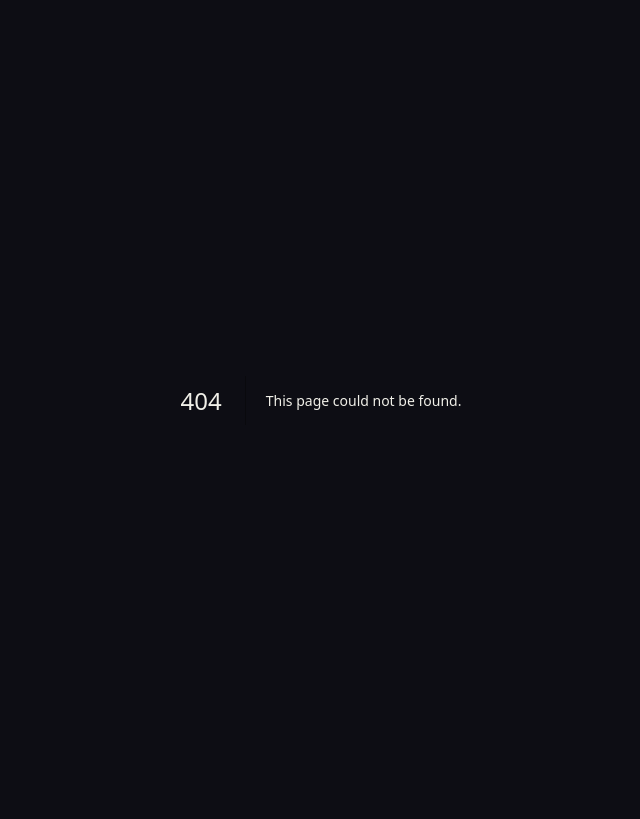
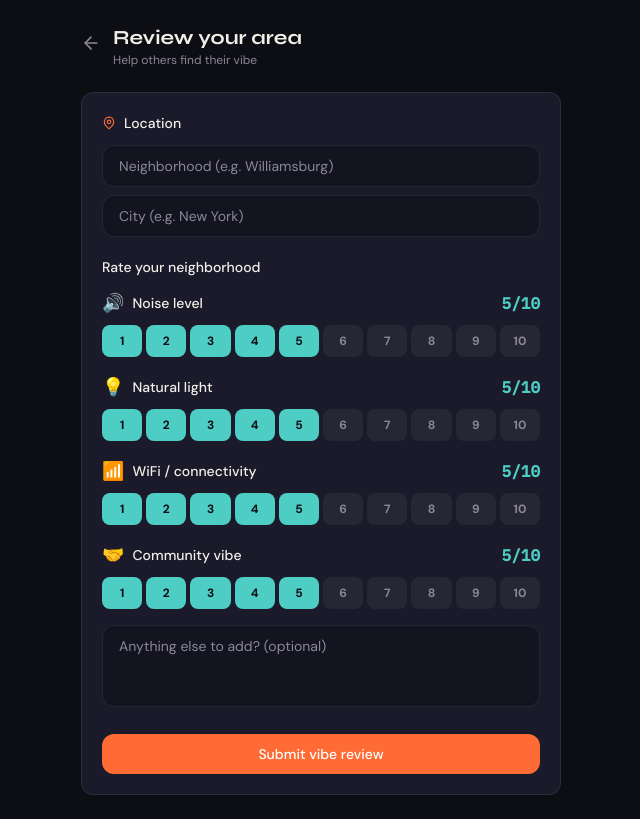
Before and after one commit to salvucci80/vibehomes, a Next.js app: page /vibes/new in a window 1280 px wide. Before the commit this address had no page. Shown: the whole page, without its empty margins (319-959 px from the left). Built offline with nearby package versions, Linux system fonts and the light colour scheme.

Commit message:
add vibe review form

```diff
--- /dev/null
+++ b/app/vibes/new/page.tsx
@@ -0,0 +1,158 @@
+'use client'
+
+import { useState } from 'react'
+import { useRouter } from 'next/navigation'
+import { createClient } from '@/lib/supabase/client'
+import { Button } from '@/components/ui/button'
+import { Card, CardContent } from '@/components/ui/card'
+import { MapPin, ArrowLeft } from 'lucide-react'
+import Link from 'next/link'
+
+const SCORES = [1,2,3,4,5,6,7,8,9,10]
+
+function ScorePicker({ label, icon, value, onChange }: {
+  label: string; icon: string; value: number; onChange: (v: number) => void
+}) {
+  return (
+    <div className="mb-4">
+      <div className="flex items-center gap-2 mb-2">
+        <span className="text-lg">{icon}</span>
+        <span className="text-sm font-medium text-vibe-text">{label}</span>
+        <span className="ml-auto font-mono font-bold text-vibe-teal">{value}/10</span>
+      </div>
+      <div className="flex gap-1">
+        {SCORES.map(n => (
+          <button
+            key={n}
+            onClick={() => onChange(n)}
+            className={`flex-1 h-8 rounded-lg text-xs font-bold transition-all ${
+              n <= value
+                ? 'bg-vibe-teal text-vibe-bg'
+                : 'bg-white/5 text-vibe-muted hover:bg-white/10'
+            }`}
+          >
+            {n}
+          </button>
+        ))}
+      </div>
+    </div>
+  )
+}
+
+export default function NewVibePage() {
+  const router = useRouter()
+  const [neighborhood, setNeighborhood] = useState('')
+  const [city, setCity] = useState('')
+  const [noise, setNoise] = useState(5)
+  const [light, setLight] = useState(5)
+  const [wifi, setWifi] = useState(5)
+  const [community, setCommunity] = useState(5)
+  const [notes, setNotes] = useState('')
+  const [loading, setLoading] = useState(false)
+  const [error, setError] = useState('')
+
+  const handleSubmit = async () => {
+    if (!neighborhood || !city) {
+      setError('Please enter your neighborhood and city')
+      return
+    }
+    setLoading(true)
+    setError('')
+
+    const supabase = createClient()
+    const { data: { user } } = await supabase.auth.getUser()
+
+    if (!user) {
+      router.push('/login?redirect=/vibes/new')
+      return
+    }
+
+    const { error: err } = await supabase.from('vibe_reviews').insert({
+      user_id: user.id,
+      neighborhood,
+      city,
+      noise_score: noise,
+      light_score: light,
+      wifi_score: wifi,
+      community_score: community,
+      notes: notes || null,
+    })
+
+    if (err) {
+      setError('Failed to submit. Please try again.')
+      setLoading(false)
+    } else {
+      router.push('/map')
+    }
+  }
+
+  return (
+    <div className="max-w-lg mx-auto px-4 py-6">
+      <div className="flex items-center gap-3 mb-6">
+        <Link href="/map">
+          <button className="text-vibe-muted hover:text-vibe-text transition-colors">
+            <ArrowLeft size={20} />
+          </button>
+        </Link>
+        <div>
+          <h1 className="font-syne font-bold text-xl text-vibe-text">Review your area</h1>
+          <p className="text-xs text-vibe-muted">Help others find their vibe</p>
+        </div>
+      </div>
+
+      <Card>
+        <CardContent className="p-5">
+          {/* Location */}
+          <div className="mb-5">
+            <div className="flex items-center gap-2 mb-3">
+              <MapPin size={14} className="text-vibe-orange" />
+              <span className="text-sm font-medium text-vibe-text">Location</span>
+            </div>
+            <input
+              type="text"
+              placeholder="Neighborhood (e.g. Williamsburg)"
+              value={neighborhood}
+              onChange={e => setNeighborhood(e.target.value)}
+              className="w-full bg-vibe-surface border border-vibe-border rounded-xl px-4 py-2.5 text-sm text-vibe-text placeholder:text-vibe-muted focus:outline-none focus:border-vibe-teal transition-colors mb-2"
+            />
+            <input
+              type="text"
+              placeholder="City (e.g. New York)"
+              value={city}
+              onChange={e => setCity(e.target.value)}
+              className="w-full bg-vibe-surface border border-vibe-border rounded-xl px-4 py-2.5 text-sm text-vibe-text placeholder:text-vibe-muted focus:outline-none focus:border-vibe-teal transition-colors"
+            />
+          </div>
+
+          {/* Scores */}
+          <div className="mb-4">
+            <p className="text-sm font-medium text-vibe-text mb-3">Rate your neighborhood</p>
+            <ScorePicker label="Noise level" icon="🔊" value={noise} onChange={setNoise} />
+            <ScorePicker label="Natural light" icon="💡" value={light} onChange={setLight} />
+            <ScorePicker label="WiFi / connectivity" icon="📶" value={wifi} onChange={setWifi} />
+            <ScorePicker label="Community vibe" icon="🤝" value={community} onChange={setCommunity} />
+          </div>
+
+          {/* Notes */}
+          <div className="mb-5">
+            <textarea
+              placeholder="Anything else to add? (optional)"
+              value={notes}
+              onChange={e => setNotes(e.target.value)}
+              rows={3}
+              className="w-full bg-vibe-surface border border-vibe-border rounded-xl px-4 py-2.5 text-sm text-vibe-text placeholder:text-vibe-muted focus:outline-none focus:border-vibe-teal transition-colors resize-none"
+            />
+          </div>
+
+          {error && (
+            <p className="text-xs text-red-400 bg-red-400/10 px-3 py-2 rounded-lg mb-4">{error}</p>
+          )}
+
+          <Button className="w-full" loading={loading} onClick={handleSubmit}>
+            Submit vibe review
+          </Button>
+        </CardContent>
+      </Card>
+    </div>
+  )
+}
```
